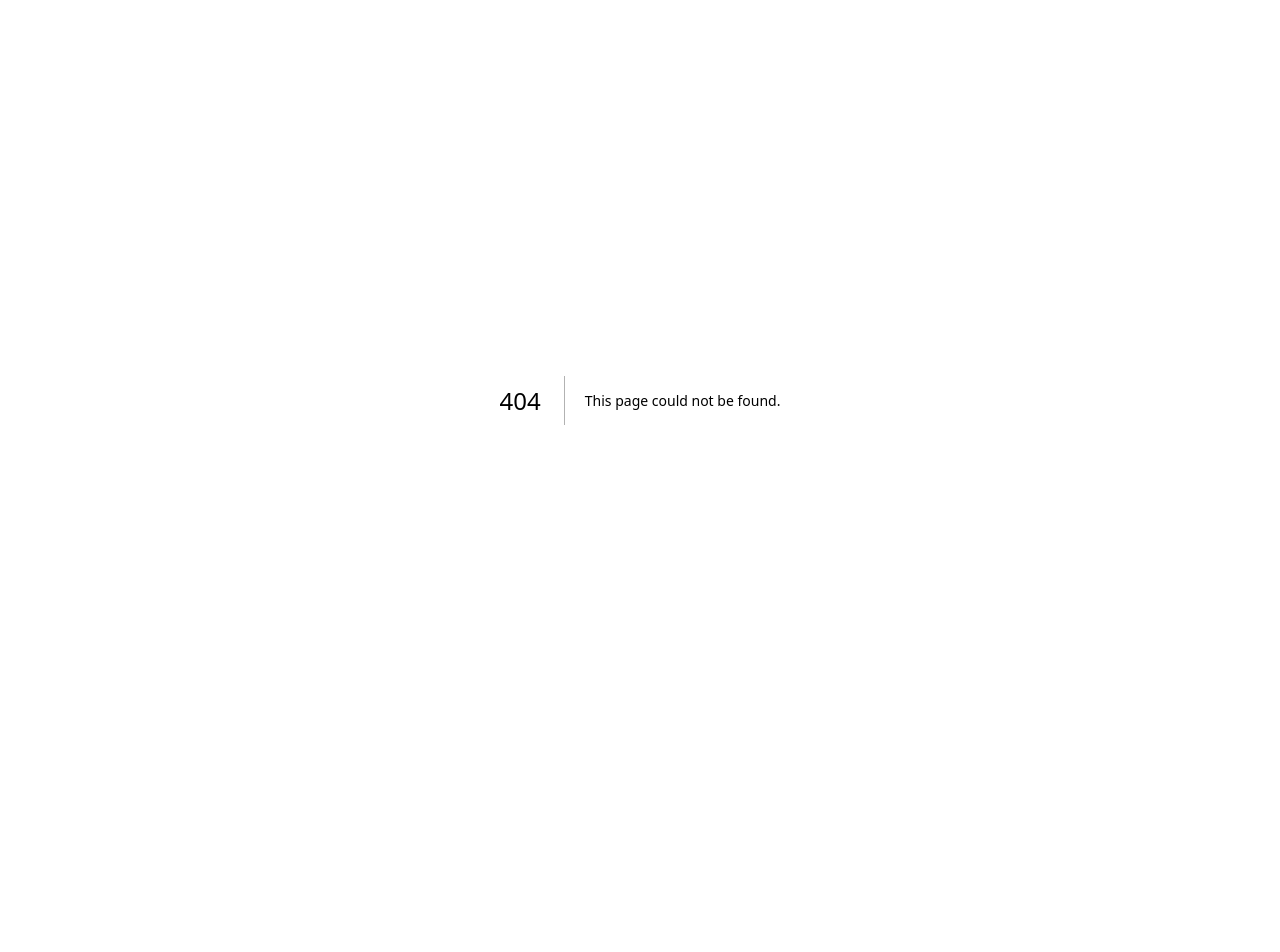
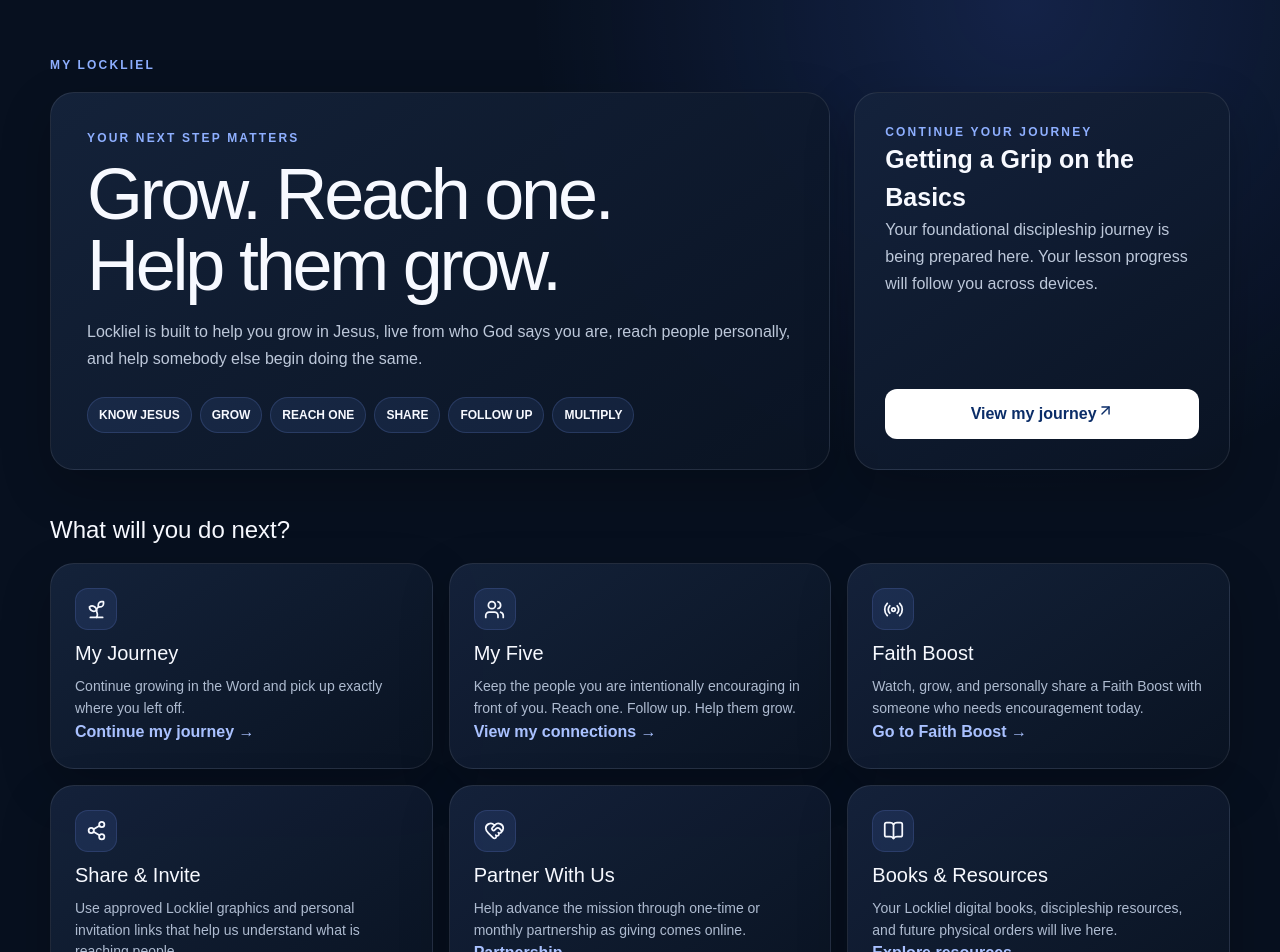
Before and after one commit to eaglevisiondigital/Lockliel, a Next.js app: page /my-lockliel in a window 1280 px wide. Before the commit this address had no page. Shown: the top 952 px of the page. Before the commit the page ends 800 px from the top, so only its background shows below. Built offline with nearby package versions, Linux system fonts and the light colour scheme.

Commit message:
Build My Lockliel member experience

```diff
--- /dev/null
+++ b/app/my-lockliel/page.tsx
@@ -0,0 +1,14 @@
+import Link from "next/link";
+import { ArrowUpRight, BookOpen, HeartHandshake, Radio, Share2, Sprout, Users } from "lucide-react";
+import "./my-lockliel.css";
+
+const cards=[
+{icon:Sprout,title:"My Journey",text:"Continue growing in the Word and pick up exactly where you left off.",href:"/my-lockliel/journey",cta:"Continue my journey"},
+{icon:Users,title:"My Five",text:"Keep the people you are intentionally encouraging in front of you. Reach one. Follow up. Help them grow.",href:"/my-lockliel/connections",cta:"View my connections"},
+{icon:Radio,title:"Faith Boost",text:"Watch, grow, and personally share a Faith Boost with someone who needs encouragement today.",href:"/#faith-boost",cta:"Go to Faith Boost"},
+{icon:Share2,title:"Share & Invite",text:"Use approved Lockliel graphics and personal invitation links that help us understand what is reaching people.",href:"/my-lockliel/share",cta:"Open Share Center"},
+{icon:HeartHandshake,title:"Partner With Us",text:"Help advance the mission through one-time or monthly partnership as giving comes online.",href:"/my-lockliel/partner",cta:"Partnership"},
+{icon:BookOpen,title:"Books & Resources",text:"Your Lockliel digital books, discipleship resources, and future physical orders will live here.",href:"/a-heart-for-the-lost",cta:"Explore resources"}
+];
+export const metadata={title:"My Lockliel | Grow. Reach. Multiply."};
+export default function MyLockliel(){return <main className="my-lockliel"><div className="ml-shell"><div className="ml-kicker">My Lockliel</div><section className="ml-hero"><div className="ml-panel"><div className="ml-kicker">Your next step matters</div><h1>Grow. Reach one.<br/>Help them grow.</h1><p>Lockliel is built to help you grow in Jesus, live from who God says you are, reach people personally, and help somebody else begin doing the same.</p><div className="ml-path"><span>KNOW JESUS</span><span>GROW</span><span>REACH ONE</span><span>SHARE</span><span>FOLLOW UP</span><span>MULTIPLY</span></div></div><aside className="ml-panel ml-next"><div><div className="ml-kicker">Continue your journey</div><strong>Getting a Grip on the Basics</strong><p>Your foundational discipleship journey is being prepared here. Your lesson progress will follow you across devices.</p></div><Link href="/my-lockliel/journey">View my journey <ArrowUpRight size={17}/></Link></aside></section><h2 className="ml-section-title">What will you do next?</h2><section className="ml-grid">{cards.map(({icon:Icon,...c})=><article className="ml-card" key={c.title}><div className="ml-icon"><Icon size={21}/></div><h2>{c.title}</h2><p>{c.text}</p><Link href={c.href}>{c.cta} →</Link></article>)}</section><p className="ml-footer-note">Reach. Teach. Train. Disciple. Multiply.</p></div></main>}
```
